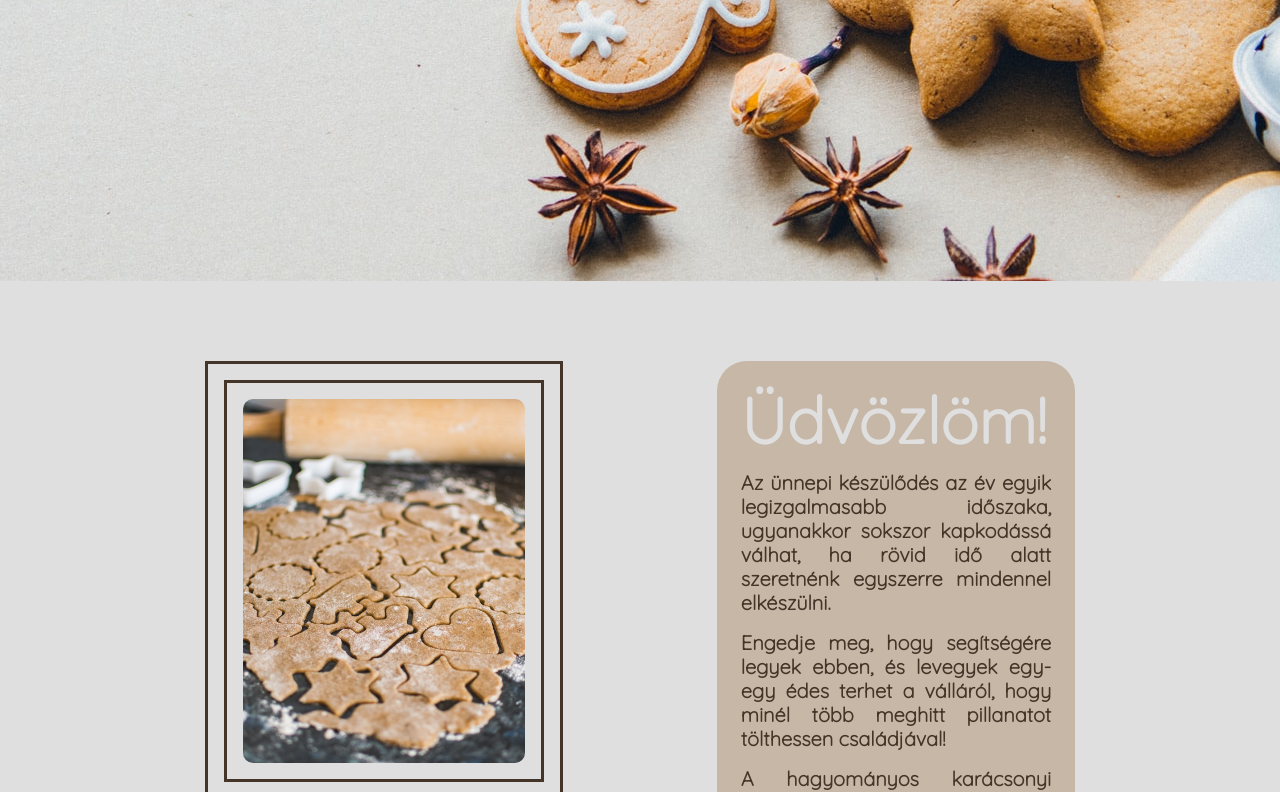
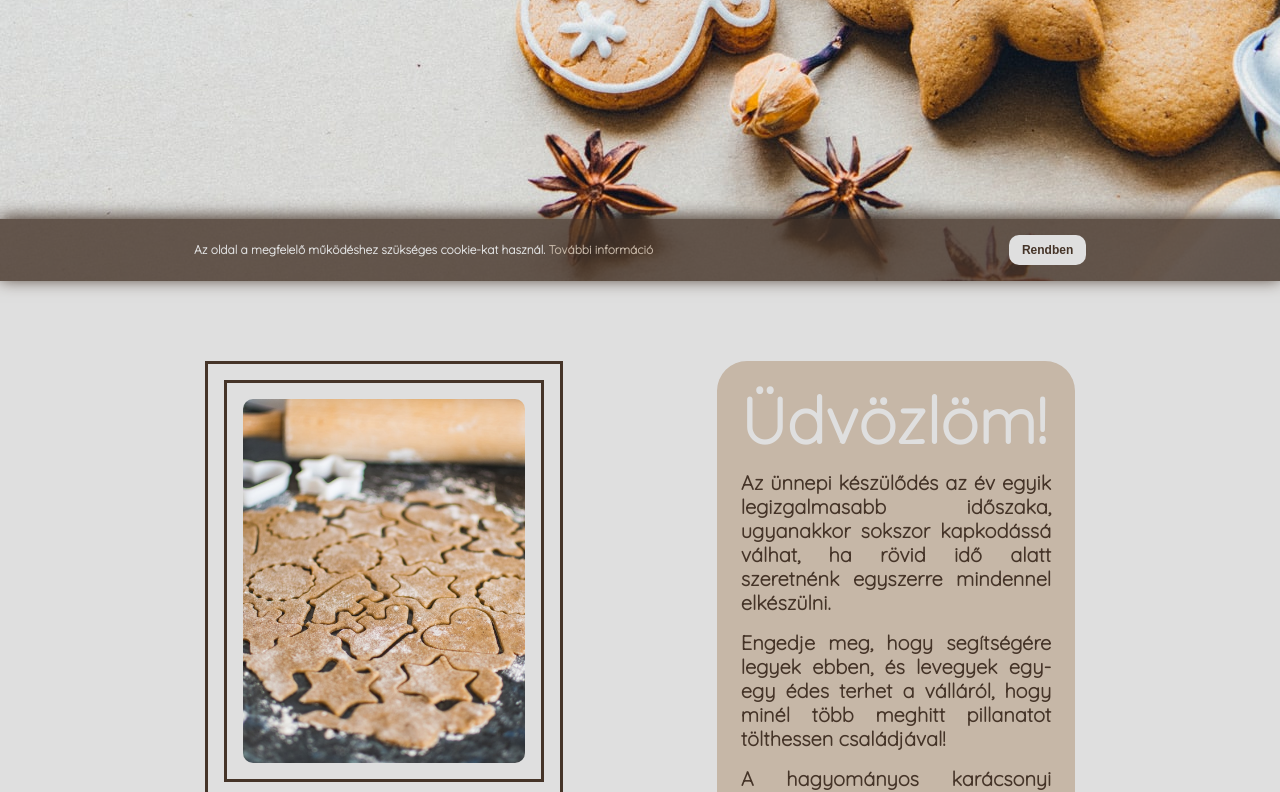
Before and after one commit to the-smw/sutibolt, a plain HTML site: page index.html in a window 1280 px wide. Shown: the part 519-1311 px from the top of the page. Drawn offline with nearby package versions, Linux system fonts and the light colour scheme; a web font is replaced by a local one.

Commit message:
added cookie consent bar and favicon

```diff
--- a/index.html
+++ b/index.html
@@ -8,6 +8,7 @@
   <link rel="stylesheet" type="text/css" href="main.css">
   <link rel="preconnect" href="https://fonts.gstatic.com">
   <link href="https://fonts.googleapis.com/css2?family=Dancing+Script&family=Quicksand:wght@300&display=swap" rel="stylesheet">
+  <link rel="icon" href="assets/favicon.ico" type="image/icon type">
   <script src="https://kit.fontawesome.com/3d47a07c59.js" crossorigin="anonymous"></script>
   <script src="https://ajax.googleapis.com/ajax/libs/jquery/3.5.1/jquery.min.js"></script>
   <script src="script.js" defer></script>
@@ -175,7 +176,13 @@
     <p><small>Kató néni mézeskalács házikója © 2021 Minden jog fenntartva</small></p>
     <div class="links">
       <a href="#">Impresszum |</a>
-      <a href="#">Adatvédelmi szabályzat</a></div>
+      <a href="#">Adatvédelmi szabályzat |</a>
+      <a href="#">Cookie szabályzat</a>
+    </div>
   </footer>
+  <div class="cookie-container">
+    <p>Az oldal a megfelelő működéshez szükséges cookie-kat használ. <a href="#">További információ</a></p>
+    <button class="cookie-btn">Rendben</button>
+  </div>
 </body>
 </html>
--- a/main.css
+++ b/main.css
@@ -416,6 +416,11 @@ footer {
 
 
 
+.links {
+  text-align: center;
+}
+
+
 
 
 
@@ -426,7 +431,7 @@ footer {
 \*------------*/
 
 h1 {
-  font-family: 'Littledays';
+  font-family: 'Littledays', cursive;
   font-size: 10vh;
   line-height: 1.1;
 }
@@ -482,7 +487,7 @@ h3 {
 
 
 h4 {
-  font-family: 'Littledays';
+  font-family: 'Littledays', cursive;
   font-size: 6vh;
   color: #ab7d4b;
   margin-bottom: 1rem;
@@ -587,6 +592,25 @@ footer a {
 footer a:hover {
   color: #dfdfdf;
   font-weight: 800;
+}
+
+
+
+
+
+/*==== Cookie box text styles ====*/
+
+.cookie-container p {
+  font-size: 1.5vh;
+  color: #dfdfdf;
+  margin-top: 0;
+}
+
+
+
+.cookie-container a {
+  text-decoration: none;
+  color: #C6B7A7;
 }
 
 
@@ -967,3 +991,63 @@ to {opacity: 1}
   visibility: hidden;
   opacity: 0;
 }
+
+
+
+
+
+/*==== 7. Cookie consent box ====*/
+
+.cookie-container {
+  display: flex;
+  flex-direction: column;
+  justify-content: center;
+  align-items: center;
+  position: fixed;
+  bottom: 0;
+  left: 0;
+  right: 0;
+  background-color: rgba(69, 52, 40, .8);
+  padding: 1rem;
+  box-shadow: 0 -2px 16px #453428;
+}
+
+
+
+
+
+
+@media (min-width: 1200px) {
+  .cookie-container {
+    flex-direction: row;
+    justify-content: space-around;
+  }
+}
+
+
+
+.cookie-btn {
+  border: 0;
+  border-radius: 10px;
+  background: #dfdfdf;
+  color: #453428;
+  padding: .5rem .8rem;
+  font-size: 1.5vh;
+  font-weight: 700;
+  margin-top: .5rem;
+  cursor: pointer;
+}
+
+
+
+.cookie-btn:hover {
+  background: #C6B7A7;
+  color: #dfdfdf;
+}
+
+
+@media (min-width: 1200px) {
+  .cookie-btn {
+    margin-top: 0;
+  }
+}
--- a/script.js
+++ b/script.js
@@ -75,3 +75,20 @@ scrollToTopButton.onclick = function(e) {
   e.preventDefault();
   scrollToTop();
 }
+
+
+
+
+
+// Cookie container
+
+$(document).ready(function(){
+  if (window.localStorage.getItem('accept_cookies')) {
+        $(".cookie-container").hide();
+    }
+
+    $(".cookie-btn").click(function() {
+   window.localStorage.setItem('accept_cookies', true);
+        $(".cookie-container").fadeOut(1000);
+    });
+});
```
Also changed, not shown: assets/favicon.ico (added).
